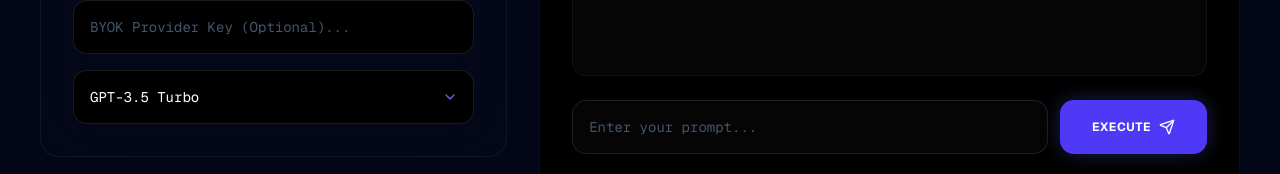
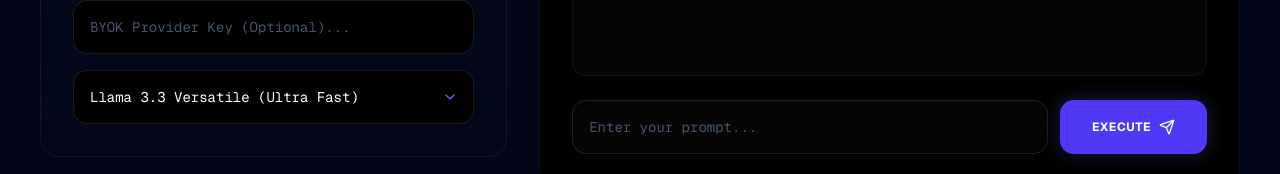
Before and after one commit to ANANDSUNNY0899/nexus-frontend, a Next.js app: page /dashboard in a window 1280 px wide. Shown: the part 1178-1352 px from the top of the page. Built offline with nearby package versions, Linux system fonts and the light colour scheme; no server answers.

Commit message:
Set default as llama

```diff
--- a/components/dashboard/inference-config.tsx
+++ b/components/dashboard/inference-config.tsx
@@ -31,8 +31,8 @@ export function InferenceConfig({ providerKey, setProviderKey, model, setModel }
             className="w-full bg-black border border-white/10 p-4 rounded-xl font-mono text-sm text-white focus:outline-none focus:border-indigo-500/50 transition-colors appearance-none cursor-pointer pr-12"
           >
             <optgroup label="Nexus Credits (Free)">
+              <option value="llama-3.3-70b-versatile">Llama 3.3 Versatile (Ultra Fast)</option>
               <option value="gpt-3.5-turbo">GPT-3.5 Turbo</option>
-              <option value="llama3-70b-8192">Llama 3 (Groq)</option>
               <option value="gemini-1.5-flash">Gemini Flash</option>
             </optgroup>
             <optgroup label="BYOK Required (Pro)">
```
